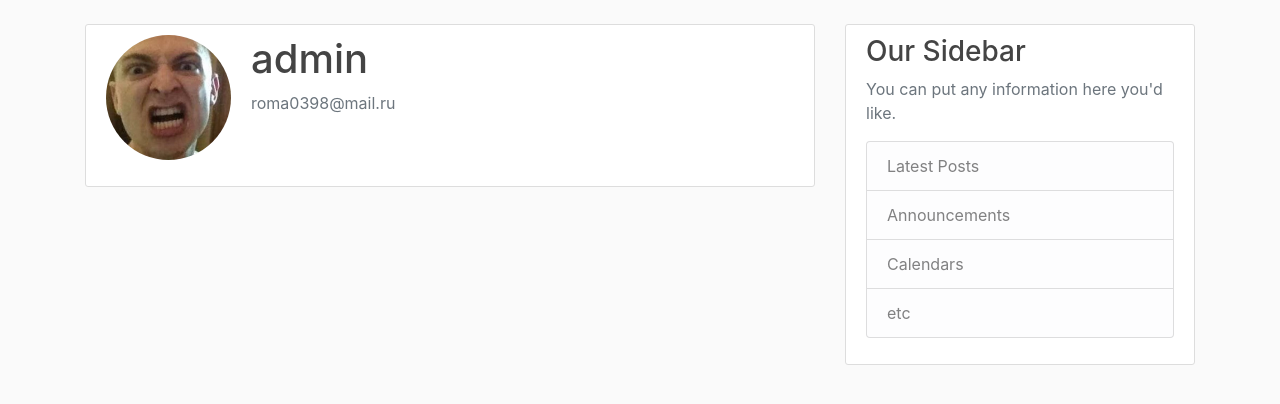
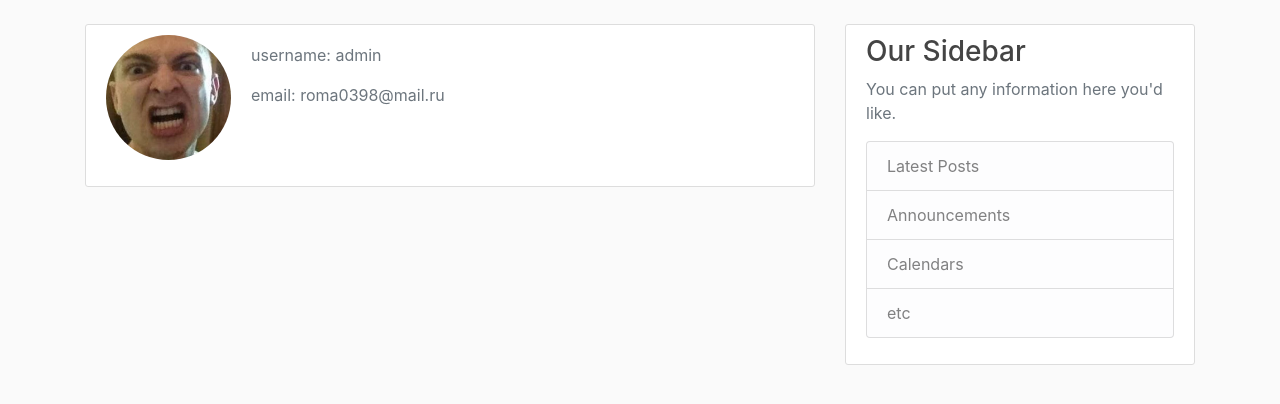
Before and after one commit to roma0398/django_signup, a Django app: page /profile/ in a window 1280 px wide. Shown: the part 56-460 px from the top of the page. Run offline with Django 3.2, Linux system fonts and the light colour scheme; a user stored in the database is signed in; data comes from the database, SQL or seed files in the repository; both versions use the stored data as it was after the commit; some libraries are stand-ins or nearby versions.

Commit message:
add f_name l_name

```diff
--- a/users/forms.py
+++ b/users/forms.py
@@ -5,7 +5,9 @@
 
 class UserRegisterForm(UserCreationForm):
     email = forms.EmailField()
+    first_name = forms.CharField()
+    last_name = forms.CharField()
 
     class Meta:
         model = User
-        fields = ['username', 'email', 'password1', 'password2']
+        fields = ['username', 'first_name', 'last_name', 'email', 'password1', 'password2']
--- a/users/templates/users/profile.html
+++ b/users/templates/users/profile.html
@@ -5,8 +5,9 @@
       <div class="media">
         <img class="rounded-circle account-img" src="{{ user.profile.image.url }}">
         <div class="media-body">
-          <h2 class="account-heading">{{ user.username }}</h2>
-          <p class="text-secondary">{{ user.email }}</p>
+          <h1 class="account-heading">{{user.first_name }} {{user.last_name}}</h1>
+          <p class="text-secondary">username: {{ user.username }}</h2>
+          <p class="text-secondary">email: {{ user.email }}</p>
         </div>
       </div>
       <!-- FORM HERE -->
--- a/users/views.py
+++ b/users/views.py
@@ -8,6 +8,8 @@
     if request.method == 'POST':
         form = UserRegisterForm(request.POST)
         if form.is_valid():
+            form.first_name=form.data['first_name']
+            form.last_name=form.data['last_name']
             form.save()
             messages.success(request, f'Your account has been created! You are now able to log in!')
             return redirect('login')
```
Also changed, not shown: db.sqlite3.
